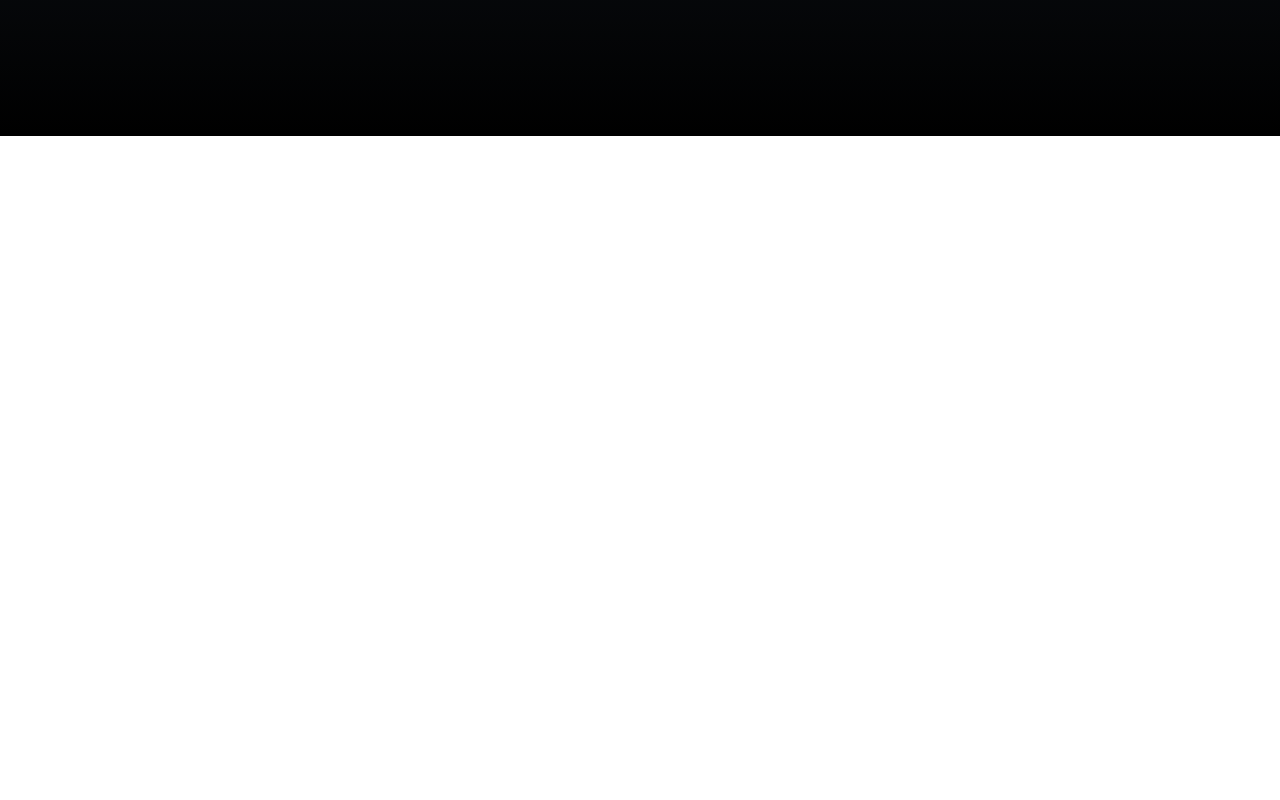
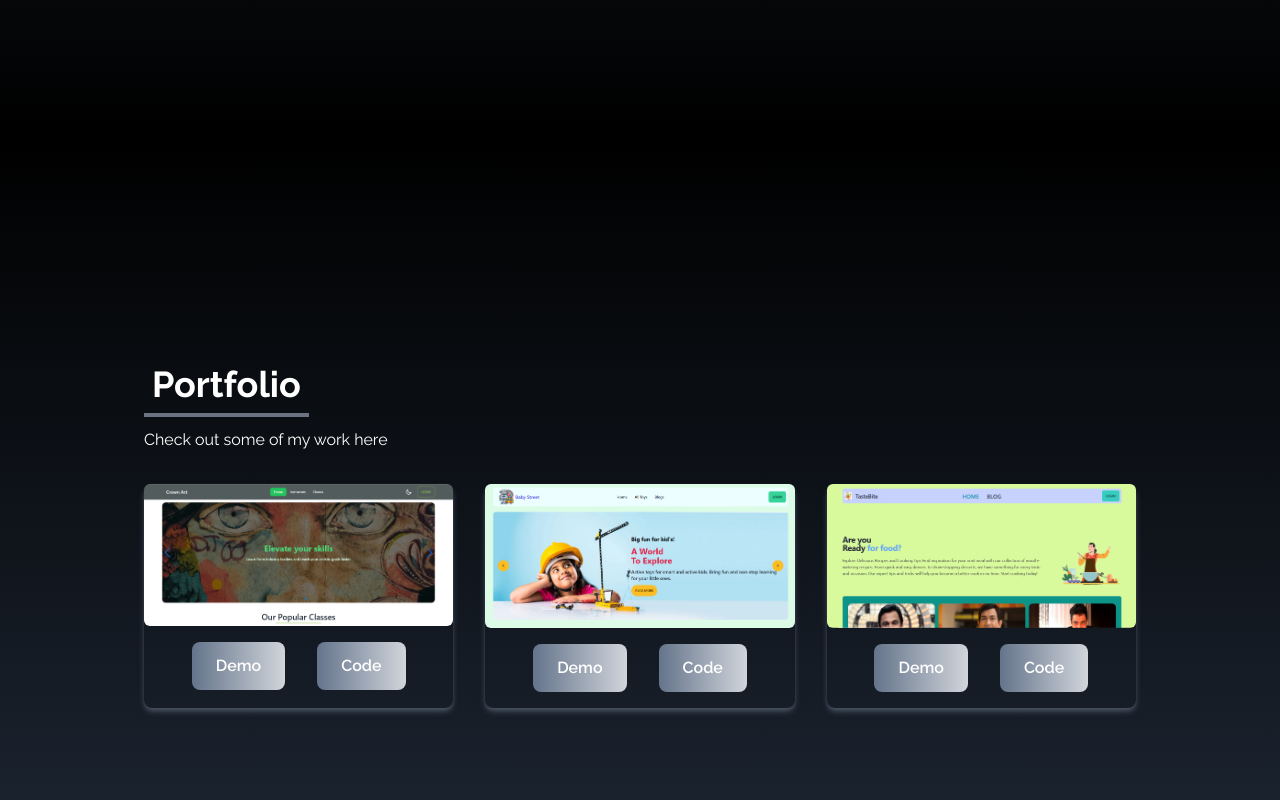
Before and after one commit to ifoysalahmmed/portfolio, a React (Vite) app: page / in a window 1280 px wide. Shown: the part 1174-1974 px from the top of the page. Before the commit the page ends 1310 px from the top, so only its background shows below. Built offline with nearby package versions, Linux system fonts and the light colour scheme.

Commit message:
added Portfolio Component

```diff
--- a/src/App.jsx
+++ b/src/App.jsx
@@ -3,6 +3,7 @@ import Navbar from "./components/Navbar";
 import Home from "./components/Home";
 import SocialLinks from "./components/SocialLinks";
 import About from "./components/About";
+import Portfolio from "./components/Portfolio";
 
 const App = () => {
   return (
@@ -10,6 +11,7 @@ const App = () => {
       <Navbar></Navbar>
       <Home></Home>
       <About></About>
+      <Portfolio></Portfolio>
       <SocialLinks></SocialLinks>
     </div>
   );
--- /dev/null
+++ b/src/components/Portfolio.jsx
@@ -0,0 +1,68 @@
+import React from "react";
+import crownArt from "../assets/portfolio/crownart.png";
+import babyStreet from "../assets/portfolio/babystreet.png";
+import tasteBite from "../assets/portfolio/tastebite.png";
+
+const Portfolio = () => {
+  const portfolios = [
+    {
+      id: 1,
+      src: crownArt,
+      demo: "https://crown-art-client.web.app/",
+      srcCode: "https://github.com/ifoysalahmmed/crown-art-client",
+    },
+    {
+      id: 2,
+      src: babyStreet,
+      demo: "https://baby-street-client.web.app/",
+      srcCode: "https://github.com/ifoysalahmmed/baby-street-client",
+    },
+    {
+      id: 1,
+      src: tasteBite,
+      demo: "https://tastebite-client-side.web.app/",
+      srcCode: "https://github.com/ifoysalahmmed/tastebite-client",
+    },
+  ];
+
+  return (
+    <div
+      name="portfolio"
+      className="bg-gradient-to-b from-black to-gray-800 w-full text-white md:h-screen sm:h-full"
+    >
+      <div className="max-w-screen-lg mx-auto p-4 flex flex-col justify-center w-full h-full">
+        <div className="pb-8">
+          <h2 className="text-4xl font-bold p-2 inline border-b-4 border-gray-500">
+            Portfolio
+          </h2>
+          <p className="pt-6">Check out some of my work here</p>
+        </div>
+        <div className="grid sm:grid-cols-2 md:grid-cols-3 gap-8 px-12 sm:px-0">
+          {portfolios.map(({ id, src, demo, srcCode }) => (
+            <div key={id} className="shadow-md shadow-gray-600 rounded-lg duration-200 hover:scale-105">
+              <img
+                src={src}
+                alt=""
+                className="rounded-md w-full object-cover duration-200 hover:scale-105"
+              />
+              <div className="flex justify-center items-center">
+                <a href={demo} target="_blank" rel="noreferrer">
+                  <button className="font-semibold px-6 py-3 m-4 bg-gradient-to-r from-slate-500 to-gray-300 duration-200 hover:scale-105 rounded-lg">
+                    Demo
+                  </button>
+                </a>
+                <a href={srcCode} target="_blank" rel="noreferrer">
+                  <button className="font-semibold px-6 py-3 m-4 bg-gradient-to-r from-slate-500 to-gray-300 duration-200 hover:scale-105 rounded-lg">
+                    Code
+                  </button>
+                </a>
+              </div>
+            </div>
+          ))}
+        </div>
+      </div>
+    </div>
+  );
+};
+
+export default Portfolio;
```
